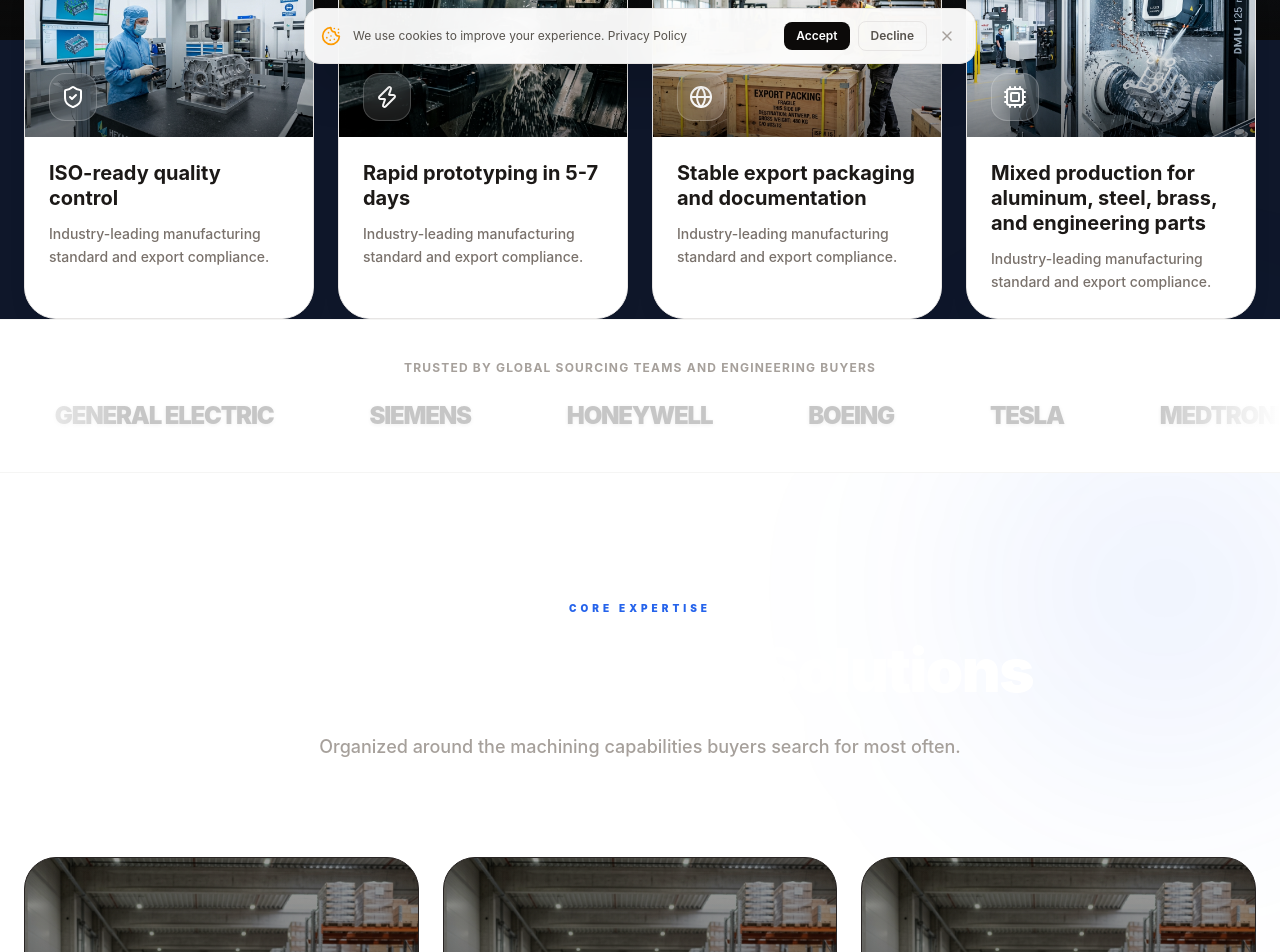
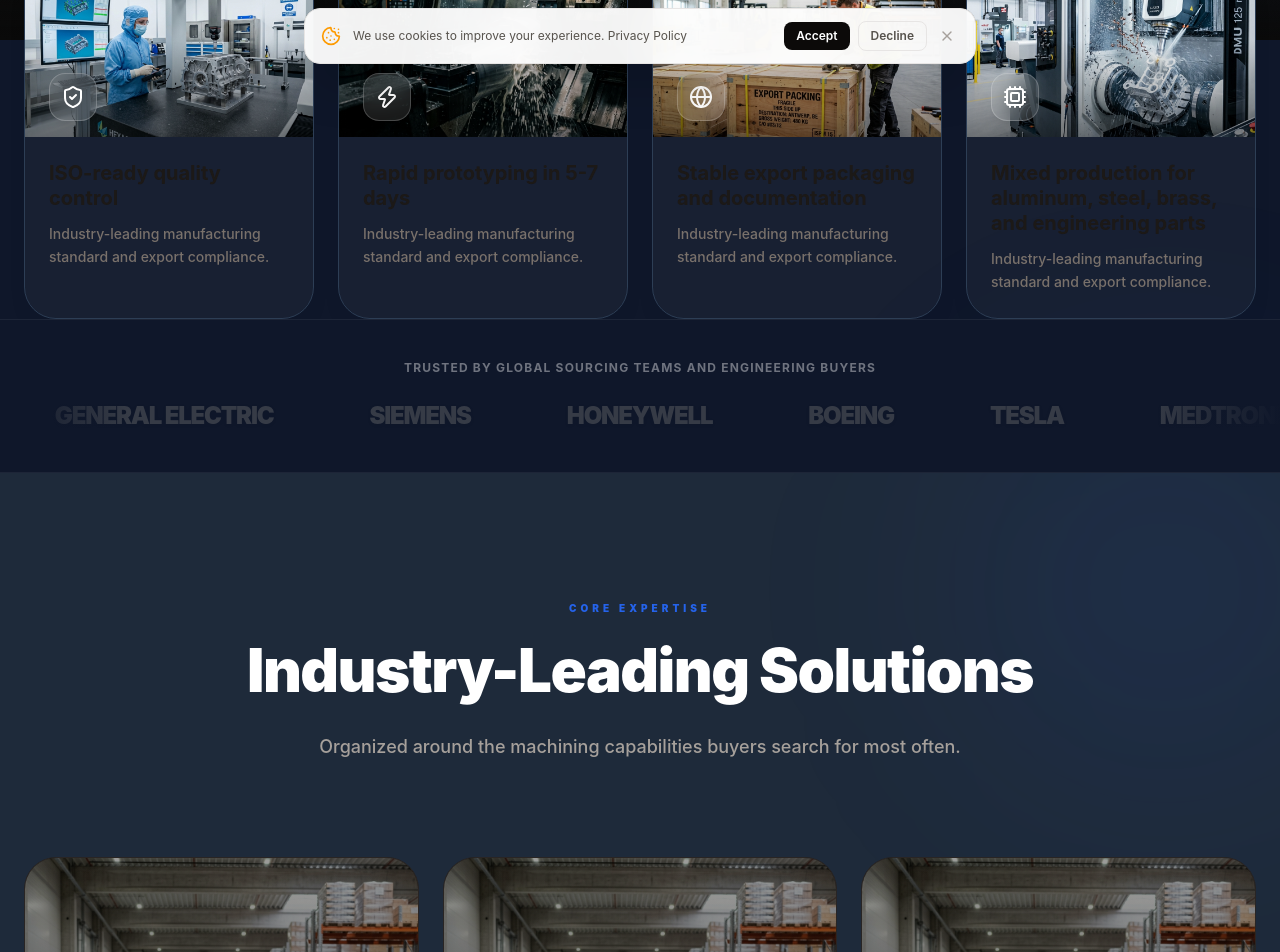
Before and after one commit to defhn/aiexportweb, a Next.js app: page / in a window 1280 px wide. Shown: the part 720-1672 px from the top of the page. Built offline with nearby package versions, Linux system fonts and the light colour scheme; no server answers; the database is empty.

Commit message:
fix(ui): enforce dark/light theme compatibility across all public components

```diff
--- a/src/components/public/blog-card.tsx
+++ b/src/components/public/blog-card.tsx
@@ -10,6 +10,10 @@ export function BlogCard({
   category = "Engineering",
   date = "Today",
   accentColor = "#2563eb",
+  cardBg = "#ffffff",
+  cardBorder = "#e7e5e4",
+  titleColor = "#1c1917",
+  textColor = "#78716c",
 }: {
   title: string;
   excerpt: string;
@@ -18,11 +22,15 @@ export function BlogCard({
   category?: string;
   date?: string;
   accentColor?: string;
+  cardBg?: string;
+  cardBorder?: string;
+  titleColor?: string;
+  textColor?: string;
 }) {
   const fallbackImage = "https://images.unsplash.com/photo-1537462715879-360eeb6ac292?auto=format&fit=crop&q=80";
 
   return (
-    <Link href={href} className="group flex h-full flex-col overflow-hidden rounded-[2rem] border bg-white transition-all duration-500 hover:-translate-y-1 hover:shadow-xl">
+    <Link href={href} className="group flex h-full flex-col overflow-hidden rounded-[2rem] border transition-all duration-500 hover:-translate-y-1 hover:shadow-xl" style={{ backgroundColor: cardBg, borderColor: cardBorder }}>
       <div className="relative h-56 w-full overflow-hidden bg-stone-100">
         <Image
           src={imageUrl || fallbackImage}
@@ -40,10 +48,10 @@ export function BlogCard({
           </span>
           <span className="text-xs font-medium text-stone-400">{date}</span>
         </div>
-        <h3 className="mb-4 text-xl font-semibold leading-[1.3] text-stone-900 transition-colors group-hover:opacity-80">
+        <h3 className="mb-4 text-xl font-semibold leading-[1.3] transition-colors group-hover:opacity-80" style={{ color: titleColor }}>
           {title}
         </h3>
-        <p className="mb-6 line-clamp-3 text-sm leading-relaxed text-stone-500">
+        <p className="mb-6 line-clamp-3 text-sm leading-relaxed" style={{ color: textColor }}>
           {excerpt}
         </p>
         <div className="mt-auto flex items-center gap-2 text-sm font-semibold transition-colors" style={{ color: accentColor }}>
--- a/src/components/public/latest-insights.tsx
+++ b/src/components/public/latest-insights.tsx
@@ -18,6 +18,7 @@ type LatestInsightsProps = {
   posts?: InsightPost[];
   accentColor?: string;
   defaultCategoryLabel?: string;
+  theme?: { surface?: string; surfaceAlt?: string; border?: string; accent?: string };
 };
 
 export function LatestInsights({
@@ -26,16 +27,25 @@ export function LatestInsights({
   posts = [],
   accentColor = "#2563eb",
   defaultCategoryLabel = "Sourcing",
+  theme,
 }: LatestInsightsProps) {
+  const surface = theme?.surface ?? "#ffffff";
+  const isDark = surface !== "#ffffff" && surface !== "#fffaf2" && surface !== "#f5f6ff" && surface !== "#fffaf4";
+  const sectionBg = isDark ? (theme?.surfaceAlt ?? surface) : "#f5f5f4";
+  const titleColor = isDark ? "#ffffff" : "#1c1917";
+  const cardBg = isDark ? "rgba(255,255,255,0.04)" : "#ffffff";
+  const cardBorder = isDark ? (theme?.border ?? "rgba(255,255,255,0.08)") : "#e7e5e4";
+  const cardTitleColor = isDark ? "#f5f5f4" : "#1c1917";
+  const cardTextColor = isDark ? "rgba(255,255,255,0.55)" : "#78716c";
   return (
-    <section className="bg-stone-50 py-24">
+    <section className="py-24" style={{ backgroundColor: sectionBg }}>
       <div className="mx-auto max-w-7xl px-6">
         <div className="mb-12 flex flex-col justify-between md:flex-row md:items-end">
           <div>
             <h2 className="mb-4 text-sm font-black uppercase tracking-[0.4em]" style={{ color: accentColor }}>
               {eyebrow}
             </h2>
-            <h3 className="text-3xl font-bold leading-[1.1] tracking-tight text-stone-900 md:text-5xl">
+            <h3 className="text-3xl font-bold leading-[1.1] tracking-tight md:text-5xl" style={{ color: titleColor }}>
               {title}
             </h3>
           </div>
@@ -59,6 +69,11 @@ export function LatestInsights({
               imageUrl={post.coverImageUrl || undefined}
               category={post.categorySlug ? post.categorySlug.replace(/-/g, " ") : defaultCategoryLabel}
               date={post.publishedAt?.slice(0, 10) || "Today"}
+              accentColor={accentColor}
+              cardBg={cardBg}
+              cardBorder={cardBorder}
+              titleColor={cardTitleColor}
+              textColor={cardTextColor}
             />
           ))}
         </div>
--- a/src/components/public/product-faq.tsx
+++ b/src/components/public/product-faq.tsx
@@ -2,24 +2,28 @@ export function ProductFaq({
   items,
   accentColor = "#2563eb",
   title = "FAQ",
+  cardBg = "#ffffff",
+  cardBorder = "rgba(148, 163, 184, 0.25)",
 }: {
   items: Array<{ question: string; answer: string }>;
   accentColor?: string;
   title?: string;
+  cardBg?: string;
+  cardBorder?: string;
 }) {
   return (
     <section className="space-y-4">
-      <h2 className="text-2xl font-semibold text-slate-950">{title}</h2>
+      <h2 className="text-2xl font-semibold" style={{ color: cardBg === "#ffffff" ? "#0f172a" : "#ffffff" }}>{title}</h2>
       {items.map((item) => (
         <article
           key={item.question}
-          className="rounded-2xl border bg-white p-5 shadow-sm"
-          style={{ borderColor: "rgba(148, 163, 184, 0.25)" }}
+          className="rounded-2xl border p-5 shadow-sm"
+          style={{ borderColor: cardBorder, backgroundColor: cardBg }}
         >
-          <h3 className="text-base font-semibold text-slate-950" style={{ color: accentColor }}>
+          <h3 className="text-base font-semibold" style={{ color: accentColor }}>
             {item.question}
           </h3>
-          <p className="mt-2 text-sm leading-6 text-slate-600">{item.answer}</p>
+          <p className="mt-2 text-sm leading-6" style={{ color: cardBg === "#ffffff" ? "#475569" : "rgba(255,255,255,0.7)" }}>{item.answer}</p>
         </article>
       ))}
     </section>
--- a/src/components/public/quality-certifications.tsx
+++ b/src/components/public/quality-certifications.tsx
@@ -33,6 +33,7 @@ type QualityCertificationsProps = {
   title?: string;
   description?: string;
   items?: string[];
+  theme?: { surface?: string; surfaceAlt?: string; border?: string; accent?: string };
 };
 
 export function QualityCertifications({
@@ -40,7 +41,17 @@ export function QualityCertifications({
   title = "Export-Ready Compliance",
   description = "We reduce supply-chain risk by keeping certification, inspection, and documentation standards visible from the first inquiry.",
   items = [],
+  theme,
 }: QualityCertificationsProps) {
+  const surface = theme?.surface ?? "#ffffff";
+  const border = theme?.border ?? "#e7e5e4";
+  const accent = theme?.accent ?? "#2563eb";
+  // Determine if dark or light based on surface color
+  const isDark = surface !== "#ffffff" && surface !== "#fffaf2" && surface !== "#f5f6ff" && surface !== "#fffaf4";
+  const cardBg = isDark ? "rgba(255,255,255,0.04)" : "#ffffff";
+  const titleColor = isDark ? "#ffffff" : "#0c0a09";
+  const textColor = isDark ? "rgba(255,255,255,0.6)" : "#78716c";
+  const eyebrowHex = accent;
   const certs = defaultCerts.map((cert, index) => {
     const override = items[index];
 
@@ -58,16 +69,16 @@ export function QualityCertifications({
   });
 
   return (
-    <section className="relative bg-white py-24">
+    <section className="relative py-24" style={{ backgroundColor: surface }}>
       <div className="mx-auto max-w-7xl px-6">
         <div className="mx-auto mb-16 max-w-3xl text-center">
-          <h2 className="mb-4 text-sm font-black uppercase tracking-[0.4em] text-blue-600">
+          <h2 className="mb-4 text-sm font-black uppercase tracking-[0.4em]" style={{ color: eyebrowHex }}>
             {eyebrow}
           </h2>
-          <h3 className="text-3xl font-bold leading-tight tracking-tight text-stone-900 md:text-5xl">
+          <h3 className="text-3xl font-bold leading-tight tracking-tight md:text-5xl" style={{ color: titleColor }}>
             {title}
           </h3>
-          <p className="mt-4 text-lg text-stone-500">{description}</p>
+          <p className="mt-4 text-lg" style={{ color: textColor }}>{description}</p>
         </div>
 
         <div className="grid grid-cols-1 gap-6 md:grid-cols-2 lg:grid-cols-4">
@@ -77,7 +88,8 @@ export function QualityCertifications({
             return (
               <div
                 key={`${cert.title}-${index}`}
-                className="group relative flex flex-col overflow-hidden rounded-[2rem] border border-stone-200 bg-white shadow-[0_20px_40px_-15px_rgba(0,0,0,0.05)] transition-all duration-500 hover:-translate-y-2 hover:shadow-[0_20px_40px_-15px_rgba(37,99,235,0.2)]"
+                className="group relative flex flex-col overflow-hidden rounded-[2rem] shadow-[0_20px_40px_-15px_rgba(0,0,0,0.05)] transition-all duration-500 hover:-translate-y-2 hover:shadow-[0_20px_40px_-15px_rgba(37,99,235,0.2)] border"
+                style={{ backgroundColor: cardBg, borderColor: border }}
               >
                 <div className="relative h-48 w-full overflow-hidden bg-stone-100">
                   <Image
@@ -93,11 +105,11 @@ export function QualityCertifications({
                   </div>
                 </div>
 
-                <div className="flex flex-1 flex-col bg-white p-6">
-                  <h4 className="mb-3 text-xl font-bold leading-tight text-stone-900 transition-colors group-hover:text-blue-600">
+                <div className="flex flex-1 flex-col p-6" style={{ backgroundColor: cardBg }}>
+                  <h4 className="mb-3 text-xl font-bold leading-tight transition-colors group-hover:opacity-80" style={{ color: titleColor }}>
                     {cert.title}
                   </h4>
-                  <p className="text-sm font-medium leading-relaxed text-stone-500">
+                  <p className="text-sm font-medium leading-relaxed" style={{ color: textColor }}>
                     {cert.description}
                   </p>
                 </div>
--- a/src/components/public/strengths-section.tsx
+++ b/src/components/public/strengths-section.tsx
@@ -6,6 +6,8 @@ import Image from "next/image";
 
 type StrengthsSectionProps = {
   items: string[];
+  cardBg?: string;
+  cardBorder?: string;
 };
 
 const imageMap: Record<string, string> = {
@@ -33,7 +35,7 @@ function getMapping(text: string) {
   return { icon: iconMap.default, image: imageMap.default };
 }
 
-export function StrengthsSection({ items }: StrengthsSectionProps) {
+export function StrengthsSection({ items, cardBg = "#ffffff", cardBorder = "#e7e5e4" }: StrengthsSectionProps) {
   return (
     <section className="mx-auto max-w-7xl px-6 relative z-30">
       <div className="grid grid-cols-1 sm:grid-cols-2 gap-6 md:grid-cols-2 lg:grid-cols-4">
@@ -49,7 +51,8 @@ export function StrengthsSection({ items }: StrengthsSectionProps) {
               viewport={{ once: true }}
               transition={{ duration: 0.6, delay: index * 0.1 }}
               key={index}
-              className="group relative flex flex-col rounded-[2rem] bg-white overflow-hidden hover:-translate-y-2 transition-all duration-500 shadow-[0_20px_40px_-15px_rgba(0,0,0,0.05)] hover:shadow-[0_20px_40px_-15px_rgba(37,99,235,0.2)] border border-stone-200"
+              className="group relative flex flex-col rounded-[2rem] overflow-hidden hover:-translate-y-2 transition-all duration-500 shadow-[0_20px_40px_-15px_rgba(0,0,0,0.05)] hover:shadow-[0_20px_40px_-15px_rgba(37,99,235,0.2)] border"
+              style={{ backgroundColor: cardBg, borderColor: cardBorder }}
             >
               {/* Image half */}
               <div className="relative h-48 w-full bg-stone-100 overflow-hidden">
@@ -67,7 +70,7 @@ export function StrengthsSection({ items }: StrengthsSectionProps) {
               </div>
 
               {/* Text half */}
-              <div className="flex-1 p-6 flex flex-col bg-white">
+              <div className="flex-1 p-6 flex flex-col" style={{ backgroundColor: cardBg }}>
                 <h3 className="text-xl font-bold text-stone-900 transition-colors leading-tight mb-3 group-hover:text-blue-600">
                   {title}
                 </h3>
--- a/src/components/public/trusted-brands.tsx
+++ b/src/components/public/trusted-brands.tsx
@@ -16,24 +16,29 @@ const defaultBrands = [
 type TrustedBrandsProps = {
   title?: string;
   brands?: string[];
+  surface?: string;
 };
 
 export function TrustedBrands({
   title = "Trusted by Industry Leaders Worldwide",
   brands = defaultBrands,
+  surface = "#ffffff",
 }: TrustedBrandsProps) {
   const items = brands.length ? brands : defaultBrands;
 
+  const isDark = surface !== "#ffffff" && surface !== "#fffaf2" && surface !== "#f5f6ff" && surface !== "#fffaf4";
+  const textMuted = isDark ? "rgba(255,255,255,0.4)" : "";
+
   return (
-    <section className="relative z-20 overflow-hidden border-y border-stone-100 bg-white py-10">
+    <section className="relative z-20 overflow-hidden border-y py-10" style={{ backgroundColor: surface, borderColor: isDark ? "rgba(255,255,255,0.06)" : "#f5f5f4" }}>
       <div className="mx-auto mb-6 max-w-7xl px-6">
-        <p className="text-center text-xs font-bold uppercase tracking-widest text-stone-400">
+        <p className="text-center text-xs font-bold uppercase tracking-widest" style={{ color: textMuted || "#a8a29e" }}>
           {title}
         </p>
       </div>
       <div className="relative flex w-full flex-col items-center justify-center overflow-hidden">
-        <div className="pointer-events-none absolute left-0 z-10 h-full w-32 bg-gradient-to-r from-white to-transparent" />
-        <div className="pointer-events-none absolute right-0 z-10 h-full w-32 bg-gradient-to-l from-white to-transparent" />
+        <div className="pointer-events-none absolute left-0 z-10 h-full w-32" style={{ background: `linear-gradient(to right, ${surface}, transparent)` }} />
+        <div className="pointer-events-none absolute right-0 z-10 h-full w-32" style={{ background: `linear-gradient(to left, ${surface}, transparent)` }} />
 
         <div className="flex w-[200vw] sm:w-max">
           <motion.div
--- a/src/templates/template-01/home-page.tsx
+++ b/src/templates/template-01/home-page.tsx
@@ -122,7 +122,11 @@ export function Template01HomePage({ modules, products, categories, blogPosts }:
           case "strengths":
             return (
               <div key={module.moduleKey} className="relative z-20 -mt-24">
-                <StrengthsSection items={readStringArray(payload, "items")} />
+                <StrengthsSection
+                  items={readStringArray(payload, "items")}
+                  cardBg={cardBg}
+                  cardBorder={theme.border}
+                />
               </div>
             );
 
@@ -132,6 +136,7 @@ export function Template01HomePage({ modules, products, categories, blogPosts }:
                 key={module.moduleKey}
                 title={readString(payload, "title") || "Trusted by Industry Leaders Worldwide"}
                 brands={readStringArray(payload, "items")}
+                surface={theme.surface}
               />
             );
 
@@ -191,6 +196,7 @@ export function Template01HomePage({ modules, products, categories, blogPosts }:
                 title={readString(payload, "title")}
                 description={readString(payload, "description")}
                 items={readStringArray(payload, "items")}
+                theme={{ surface: theme.surface, surfaceAlt: theme.surfaceAlt, border: theme.border, accent: theme.accent }}
               />
             );
 
@@ -262,6 +268,8 @@ export function Template01HomePage({ modules, products, categories, blogPosts }:
                 key={module.moduleKey}
                 eyebrow={readString(payload, "eyebrow")}
                 title={readString(payload, "title")}
+                accentColor={theme.accent}
+                theme={{ surface: theme.surface, surfaceAlt: theme.surfaceAlt, border: theme.border, accent: theme.accent }}
                 posts={blogPosts.slice(0, 3).map((p) => ({
                   slug: p.slug,
                   titleEn: p.titleEn,
--- a/src/templates/theme.ts
+++ b/src/templates/theme.ts
@@ -207,6 +207,9 @@ const DEFAULT_THEME: TemplateTheme = {
 const THEME_MAP: Record<string, TemplateTheme> = {
   "template-01": {
     ...DEFAULT_THEME,
+    surface: "#0f172a",
+    surfaceAlt: "#1e2a3a",
+    border: "#2d3e55",
     heroTag: "CNC Product Catalog",
     catalogTitle: "Explore Our Manufacturing Capabilities",
     catalogDescription: "Browse precision parts and drill into the product families that match your project.",
@@ -221,6 +224,8 @@ const THEME_MAP: Record<string, TemplateTheme> = {
     accentSoft: "rgba(249, 115, 22, 0.12)",
     accentHover: "#c2410c",
     surface: "#0f1117",
+    surfaceAlt: "#181b22",
+    border: "#2a2f3d",
     heroTag: "Equipment Catalog",
     catalogTitle: "Explore Industrial Equipment",
     catalogDescription: "Browse systems and components tailored for automation and production lines.",
@@ -235,6 +240,8 @@ const THEME_MAP: Record<string, TemplateTheme> = {
     accentSoft: "rgba(184, 147, 106, 0.12)",
     accentHover: "#8c6d4b",
     surface: "#1c1917",
+    surfaceAlt: "#0f0d0b",
+    border: "#2a2623",
     heroTag: "Product Catalog",
     catalogTitle: "Browse Architectural Materials",
     catalogDescription: "Explore project-ready building materials and decorative metal products.",
@@ -249,6 +256,8 @@ const THEME_MAP: Record<string, TemplateTheme> = {
     accentSoft: "rgba(34, 211, 238, 0.12)",
     accentHover: "#0891b2",
     surface: "#070f1b",
+    surfaceAlt: "#0c1a2e",
+    border: "#1a2d45",
     heroTag: "Power Catalog",
     catalogTitle: "Browse Power Systems",
     catalogDescription: "Explore switchgear, storage, and electrical solutions for industrial projects.",
@@ -263,6 +272,8 @@ const THEME_MAP: Record<string, TemplateTheme> = {
     accentSoft: "rgba(14, 165, 233, 0.12)",
     accentHover: "#0369a1",
     surface: "#07111d",
+    surfaceAlt: "#0d1e30",
+    border: "#1a3048",
     heroTag: "Medical Product Catalog",
     catalogTitle: "Browse Medical Products",
     catalogDescription: "Explore healthcare consumables, devices, and rehabilitation products.",
@@ -385,6 +396,8 @@ const THEME_MAP: Record<string, TemplateTheme> = {
     accentSoft: "rgba(20, 184, 166, 0.12)",
     accentHover: "#0f766e",
     surface: "#06131a",
+    surfaceAlt: "#0a1b17",
+    border: "#1f3f36",
     heroTag: "Engineering Catalog",
     catalogTitle: "Browse Fluid and HVAC Solutions",
     catalogDescription: "Explore piping, valves, and HVAC products for industrial systems.",
@@ -399,6 +412,8 @@ const THEME_MAP: Record<string, TemplateTheme> = {
     accentSoft: "rgba(245, 158, 11, 0.12)",
     accentHover: "#d97706",
     surface: "#111014",
+    surfaceAlt: "#12100c",
+    border: "#3b2f1d",
     heroTag: "Lighting Catalog",
     catalogTitle: "Browse Lighting Products",
     catalogDescription: "Explore commercial and industrial lighting solutions for projects and distributors.",
@@ -413,6 +428,8 @@ const THEME_MAP: Record<string, TemplateTheme> = {
     accentSoft: "rgba(99, 102, 241, 0.12)",
     accentHover: "#4f46e5",
     surface: "#0f1218",
+    surfaceAlt: "#181c28",
+    border: "#2a2f45",
     heroTag: "Component Catalog",
     catalogTitle: "Browse Hardware and Plastic Parts",
     catalogDescription: "Explore OEM component families for precision manufacturing projects.",
@@ -455,6 +472,8 @@ const THEME_MAP: Record<string, TemplateTheme> = {
     accentSoft: "rgba(34, 211, 238, 0.12)",
     accentHover: "#06b6d4",
     surface: "#070b14",
+    surfaceAlt: "#0d1525",
+    border: "#1a2840",
     heroTag: "Electronics Catalog",
     catalogTitle: "Browse Consumer Electronics",
     catalogDescription: "Explore smart devices and accessories for retail and DTC brands.",
```
Also changed, not shown: src/app/(public)/blog/page.tsx (+11 -7 lines), src/app/(public)/pricing/page.tsx (+4 -4 lines).
